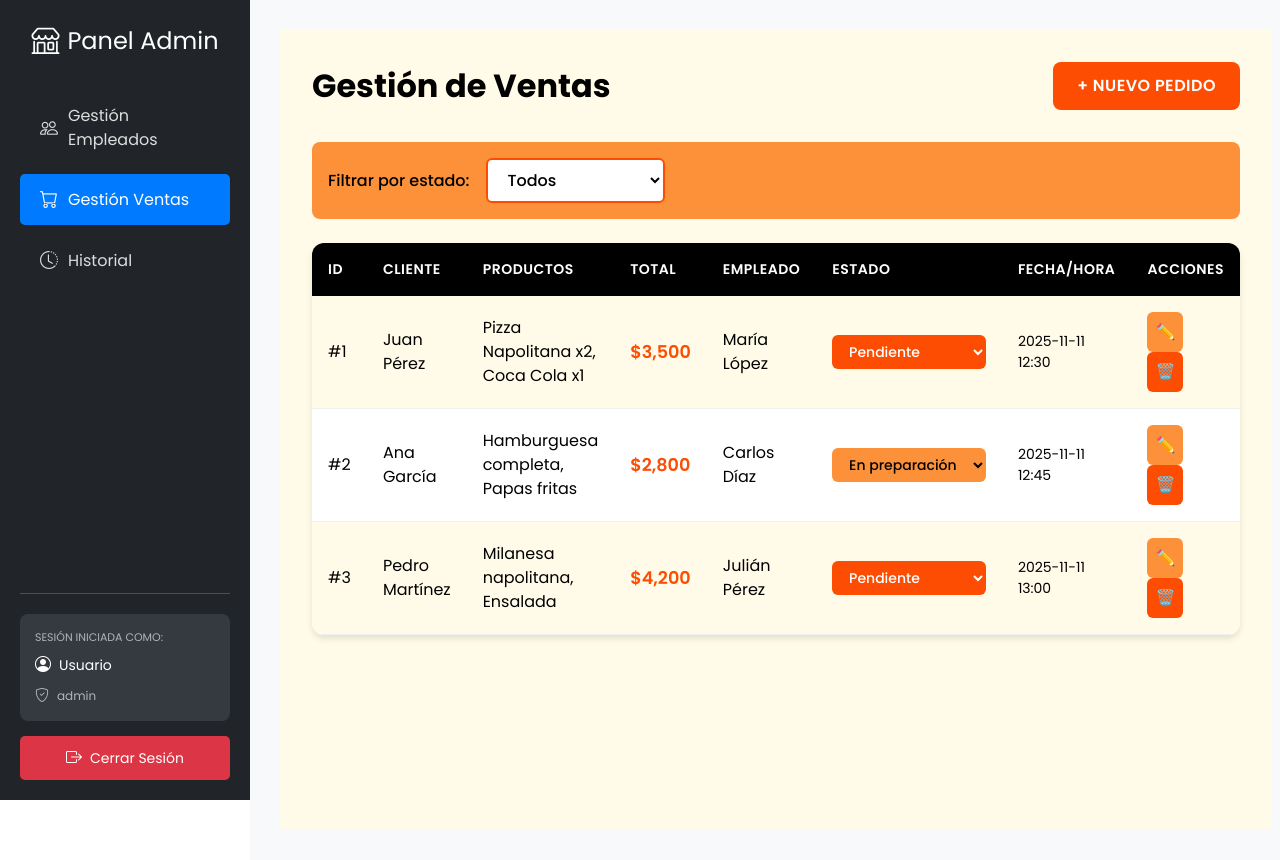
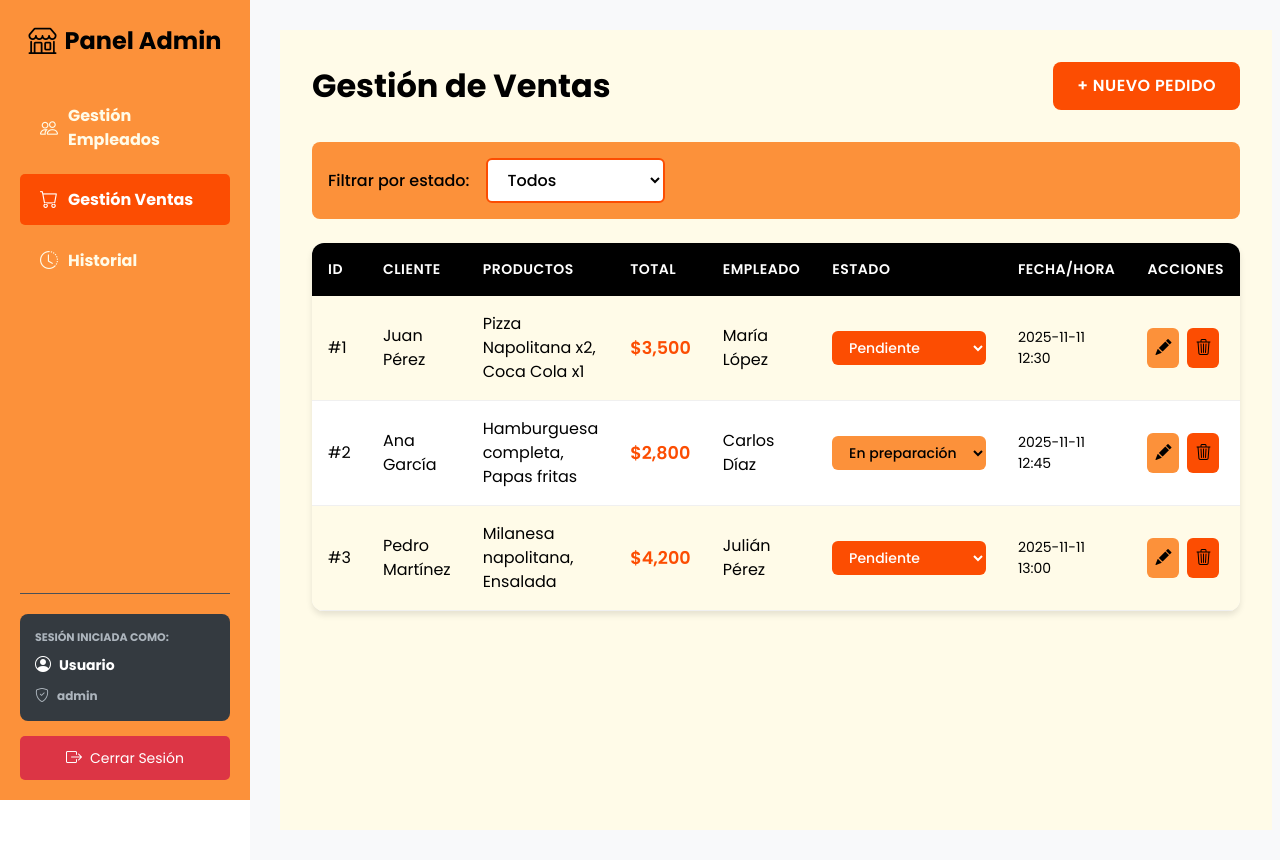
Before and after one commit to cabreraanadeluz-alt/Sist-Gestn, a React (Vite) app: page /admin in a window 1280 px wide. Shown: the top 860 px of the page. Built offline with nearby package versions, Linux system fonts and the light colour scheme.

Commit message:
componentes de admin

```diff
--- a/src/assets/admin/adminPage.css
+++ b/src/assets/admin/adminPage.css
@@ -1,15 +1,25 @@
-/* Contenedor principal */
+@import url('https://fonts.googleapis.com/css2?family=Poppins:wght@300;400;500;600;700&display=swap');
+
+:root {
+  --naranja-vivo: #fc4d02;
+  --crema-claro: #fffbe8;
+  --naranja-suave: #fc913a;
+  --negro: #000000;
+  --blanco: #ffffff;
+}
+
+
 .admin-container {
   display: flex;
   min-height: 100vh;
-  font-family: Arial, sans-serif;
+  font-family: 'poppins', sans-serif;
 }
 
 /* Sidebar */
 .admin-sidebar {
   width: 250px;
-  background-color: #212529;
-  color: #fff;
+  background-color: var(--naranja-suave);
+  color: var(--negro);
   padding: 20px;
   display: flex;
   flex-direction: column;
@@ -18,6 +28,7 @@
   left: 0;
   top: 0;
   transition: transform 0.3s ease;
+  font-weight: bold;
 }
 
 /* Logo */
@@ -51,11 +62,12 @@
   font-size: 16px;
   text-align: left;
   background: transparent;
-  color: #ddd;
+  color: var(--crema-claro);
   transition: all 0.3s;
   display: flex;
   align-items: center;
   gap: 10px;
+  font-weight: bold;
 }
 
 .admin-menu-item i {
@@ -63,12 +75,12 @@
 }
 
 .admin-menu-item:hover {
-  background-color: #343a40;
+  background-color: var(--naranja-vivo);
   color: #fff;
 }
 
 .admin-menu-item.active {
-  background-color: #007bff;
+  background-color: var(--naranja-vivo);
   color: #fff;
 }
 
--- a/src/assets/componentesAdmin/GestionVentas.jsx
+++ b/src/assets/componentesAdmin/GestionVentas.jsx
@@ -177,13 +177,13 @@ export default function GestionVentas() {
                       className="btn-editar"
                       onClick={() => editarPedido(pedido)}
                     >
-                      ✏️
+                      <i class="bi bi-pencil-fill"></i>
                     </button>
                     <button
                       className="btn-eliminar"
                       onClick={() => eliminarPedido(pedido.id)}
                     >
-                      🗑️
+                      <i class="bi bi-trash3"></i>
                     </button>
                   </td>
                 </tr>
--- a/src/assets/componentesAdmin/empleados.css
+++ b/src/assets/componentesAdmin/empleados.css
@@ -221,7 +221,7 @@
 }
 
 .empleados-container .badge.bg-info {
-  background-color: #fc913a !important;
+  background-color: #fc913a;
   color: #000000;
 }
 
--- a/src/assets/inicio/inicio.css
+++ b/src/assets/inicio/inicio.css
@@ -54,7 +54,7 @@ h3 {
 
 /* Botones */
 .btn-primary {
-  background-color: var(--naranja-vivo);
+  background-color: var(--naranja-vivo) !important;
   border: none;
   font-family: 'Poppins', sans-serif;
   font-weight: 600;
@@ -63,6 +63,7 @@ h3 {
   color: var(--blanco);
   text-transform: uppercase;
   letter-spacing: 0.5px;
+  --bs-btn-border-color: var(--naranja-vivo) !important;
 }
 
 .btn-primary:hover {
@@ -70,6 +71,7 @@ h3 {
   transform: scale(1.05);
   box-shadow: 0 4px 12px rgba(252, 77, 2, 0.3);
 }
+
 
 .btn-primary:active {
   background-color: #e04302;
```
